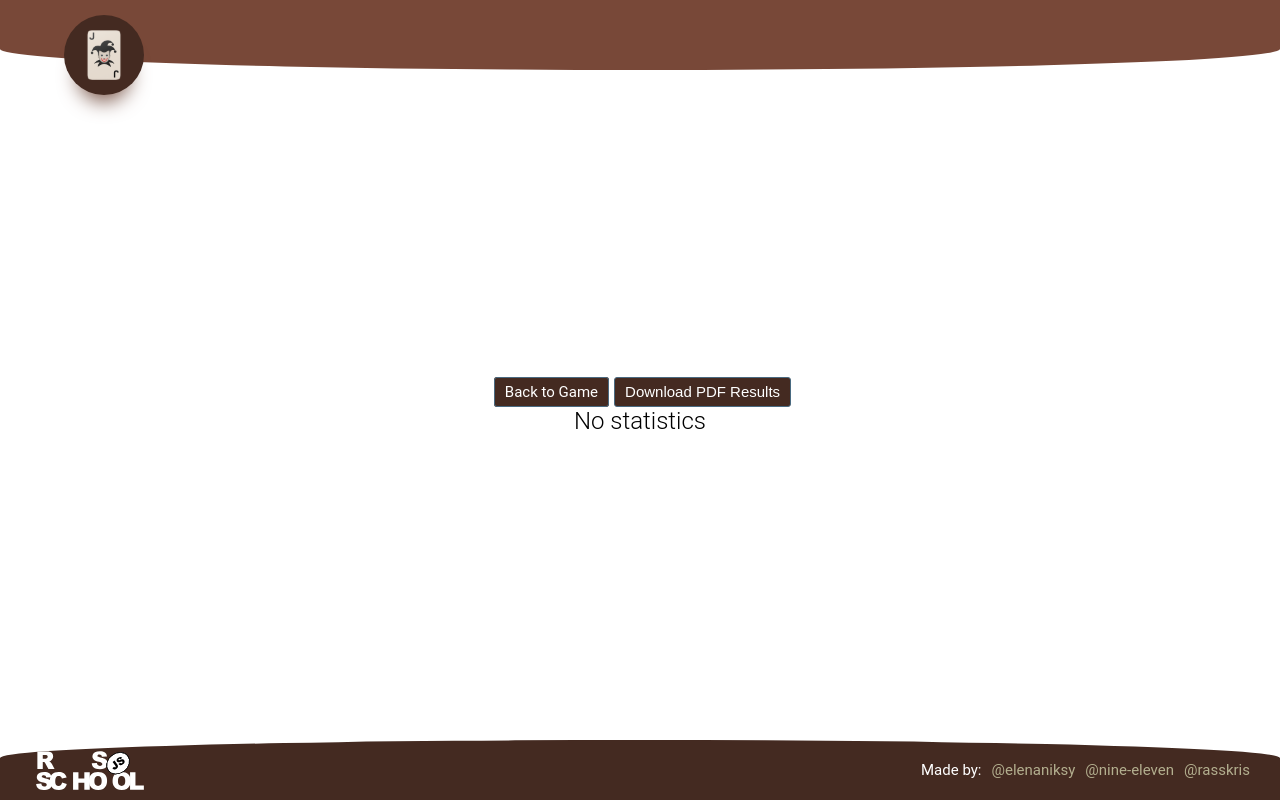
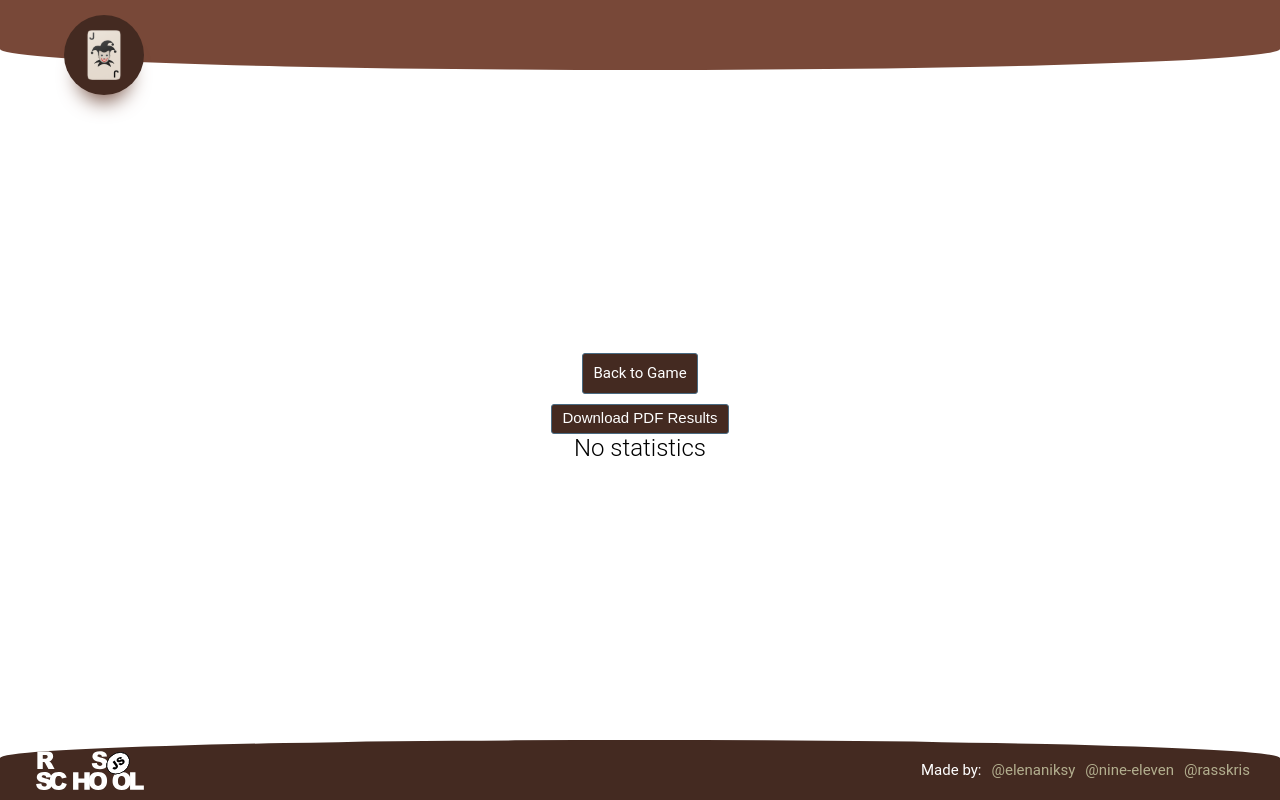
Before and after one commit to Rasskris/Planning-poker-FE, a React (Create React App) app in the folder pointing-poker/: page /statistics in a window 1280 px wide. Built offline with nearby package versions, Linux system fonts and the light colour scheme.

Commit message:
PP-16 feat: change statistic pages btn styles

```diff
--- a/pointing-poker/src/pages/GameStatisticsPage/GameStatisticsPage.module.scss
+++ b/pointing-poker/src/pages/GameStatisticsPage/GameStatisticsPage.module.scss
@@ -3,6 +3,7 @@
 .statisticsWrapper {
   padding: 20px 0;
   width: 90%;
+  @include flex($direction: column, $justify: center);
   > :first-child {
     margin-bottom: 10px;
   }
```
